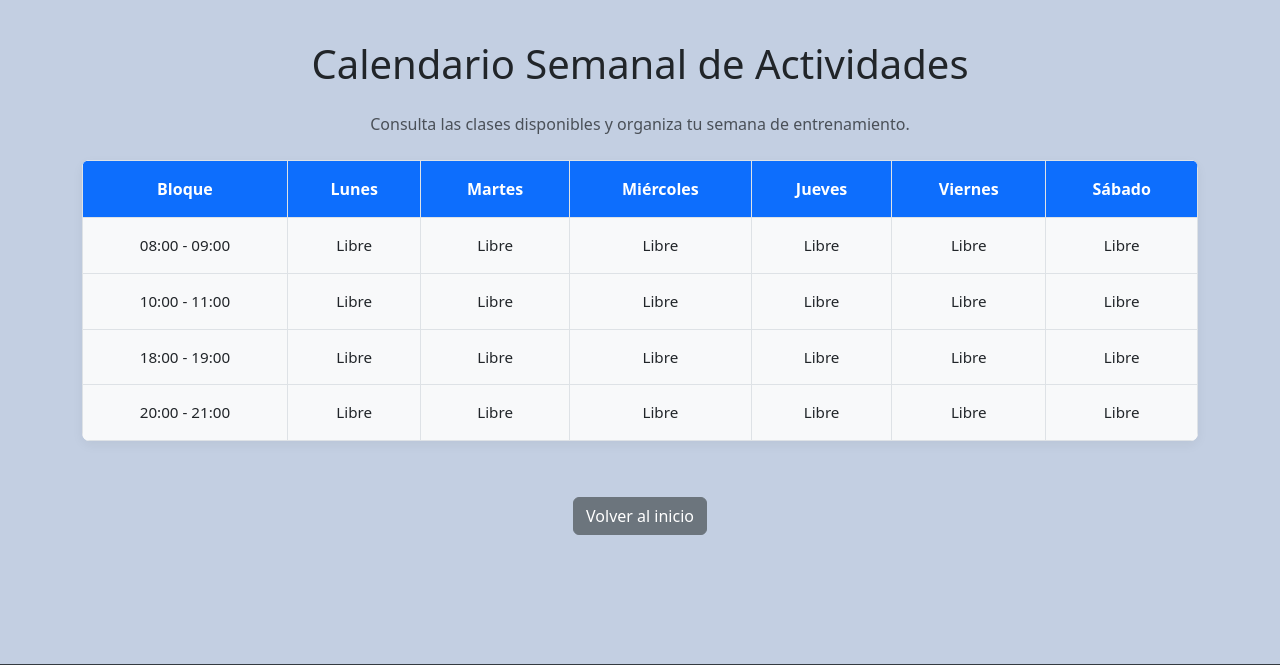
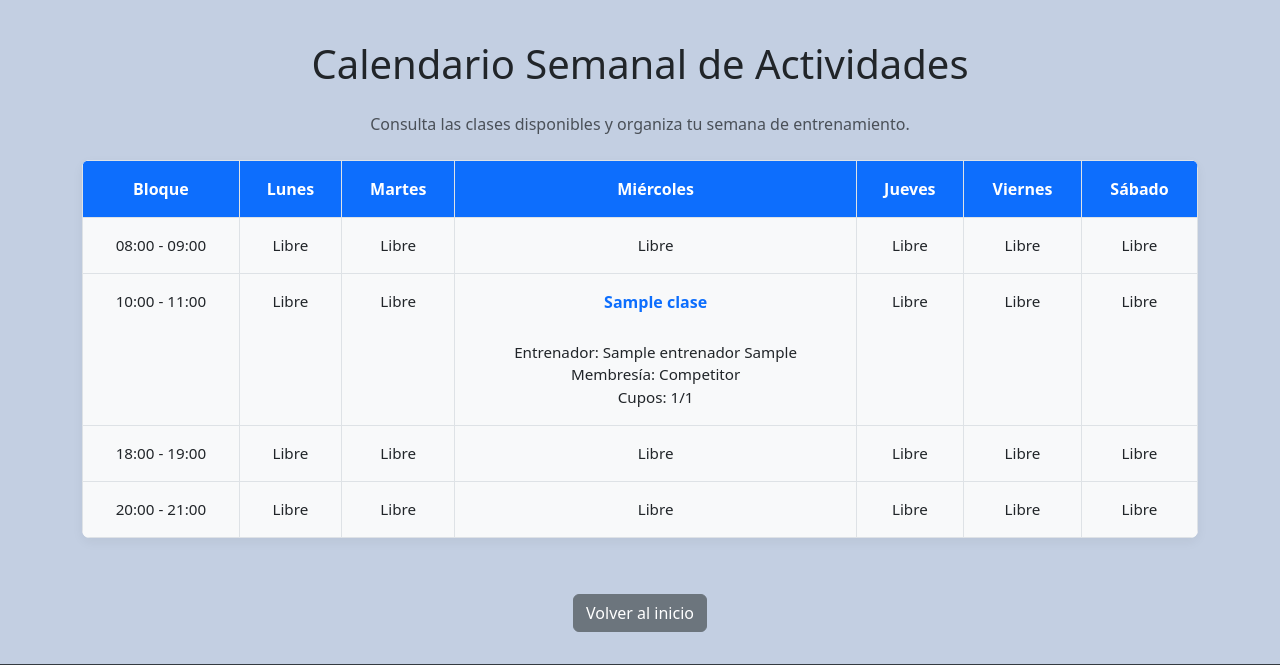
Before and after one commit to Feliperubio90/Gimnaweb, a Django app: page /calendario-actividades/ in a window 1280 px wide. Shown: the part 56-721 px from the top of the page. Run offline with Django 5.2, Linux system fonts and the light colour scheme; tables that the repository leaves empty hold one stand-in row (values such as "Sample post"); some libraries are stand-ins or nearby versions.

Commit message:
Correciónes

```diff
--- a/main_app/templates/main_app/calendarioActividades.html
+++ b/main_app/templates/main_app/calendarioActividades.html
@@ -57,11 +57,11 @@
                                 {% endif %}
                             </td>
                             <td>
-                                {% if dias.miercoles %}
-                                    <strong>{{ dias.miercoles.nombre }}</strong><br>
-                                    Entrenador: {{ dias.miercoles.entrenador.primer_nombre }} {{ dias.miercoles.entrenador.apellido_paterno }}<br>
-                                    Membresía: {{ dias.miercoles.membresia }}<br>
-                                    Cupos: {{ dias.miercoles.cupos_disponibles }}/{{ dias.miercoles.cupos_maximos }}
+                                {% if dias.miércoles %}
+                                    <strong>{{ dias.miércoles.nombre }}</strong><br>
+                                    Entrenador: {{ dias.miércoles.entrenador.primer_nombre }} {{ dias.miércoles.entrenador.apellido_paterno }}<br>
+                                    Membresía: {{ dias.miércoles.membresia }}<br>
+                                    Cupos: {{ dias.miércoles.cupos_disponibles }}/{{ dias.miércoles.cupos_maximos }}
                                 {% else %}
                                     Libre
                                 {% endif %}
@@ -87,11 +87,11 @@
                                 {% endif %}
                             </td>
                             <td>
-                                {% if dias.sabado %}
-                                    <strong>{{ dias.sabado.nombre }}</strong><br>
-                                    Entrenador: {{ dias.sabado.entrenador.primer_nombre }} {{ dias.sabado.entrenador.apellido_paterno }}<br>
-                                    Membresía: {{ dias.sabado.membresia }}<br>
-                                    Cupos: {{ dias.sabado.cupos_disponibles }}/{{ dias.sabado.cupos_maximos }}
+                                {% if dias.sábado %}
+                                    <strong>{{ dias.sábado.nombre }}</strong><br>
+                                    Entrenador: {{ dias.sábado.entrenador.primer_nombre }} {{ dias.sábado.entrenador.apellido_paterno }}<br>
+                                    Membresía: {{ dias.sábado.membresia }}<br>
+                                    Cupos: {{ dias.sábado.cupos_disponibles }}/{{ dias.sábado.cupos_maximos }}
                                 {% else %}
                                     Libre
                                 {% endif %}
--- a/main_app/templates/main_app/register.html
+++ b/main_app/templates/main_app/register.html
@@ -36,7 +36,7 @@
 
         <!-- Campo Nombre -->
         <div class="form-group">
-            <label for="id_nombre">Nombre</label>
+            <label for="id_nombre">Nombre Completo</label>
             {{ form.nombre }}
             {% if form.nombre.errors %}
                 <ul class="error-list">
```
Also changed, not shown: db.sqlite3, media/entrenadores/Diego_7g5I1D7.jpg (added), media/entrenadores/Diego_ieBjx7p.jpg (added), media/entrenadores/Diego_ncVSkrU.jpg (added).
